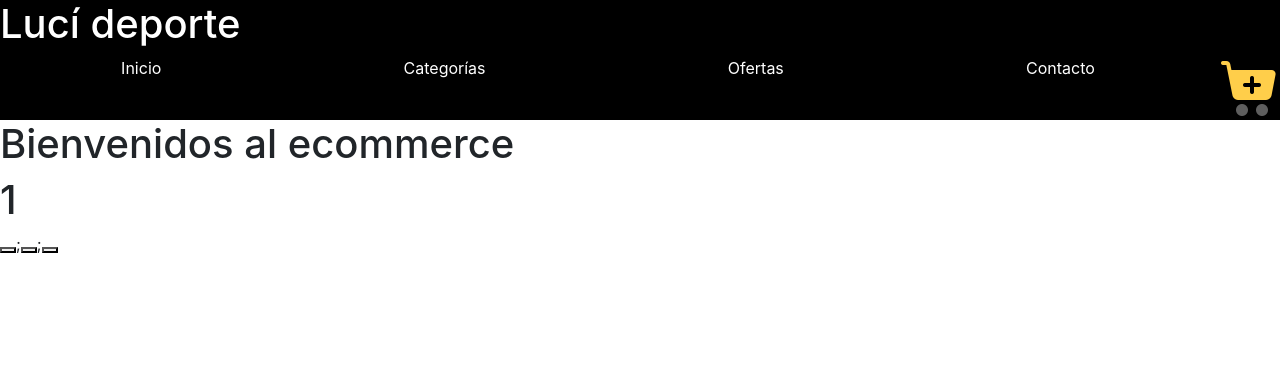
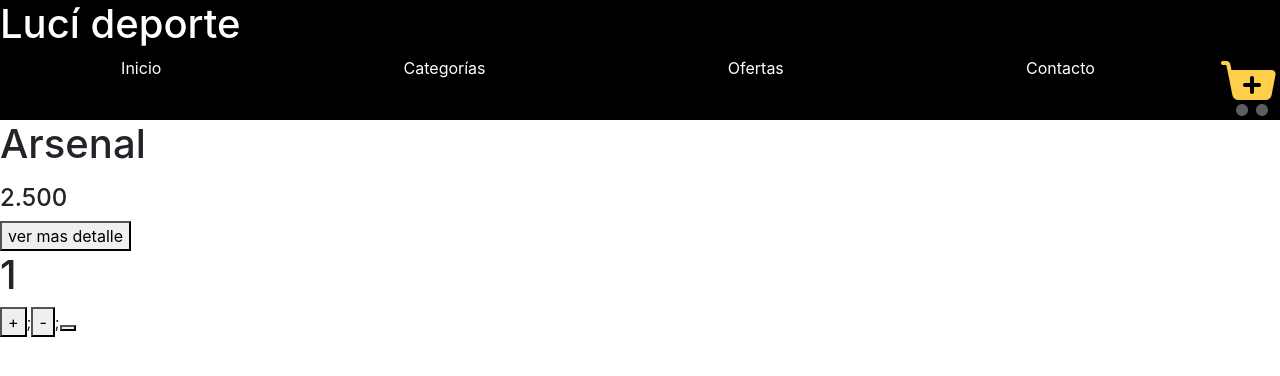
Before and after one commit to LeandroLlantada/ReactCurso, a React (Create React App) app: page / in a window 1280 px wide. Shown: the top 376 px of the page. Built offline with nearby package versions, Linux system fonts and the light colour scheme.

Commit message:
clase 5 y 6

```diff
--- a/src/components/ItemCount.js
+++ b/src/components/ItemCount.js
@@ -13,8 +13,8 @@
 
     return <>
       <h1>{contador}</h1>
-      <button onClick={() => onAdd()}></button>;
-      <button onClick={() => setContador(contador-1)}></button>;
+      <button onClick={() => onAdd()}>+</button>;
+      <button onClick={() => setContador(contador-1)}>-</button>;
       <button onClick={() => initial()}></button>
     </>
 }
--- a/src/components/Navbar.js
+++ b/src/components/Navbar.js
@@ -2,7 +2,7 @@
 import '../navbar.css';
 import CartWidget from './CartWidget';
 
-function navbar() {
+function Navbar() {
 
   return (
   <div className='estiloN'>
@@ -32,4 +32,4 @@
   );
 }
 
-export default navbar;
+export default Navbar;
--- a/src/components/itemListContainer.js
+++ b/src/components/itemListContainer.js
@@ -1,9 +1,37 @@
+import { useEffect, useState } from "react";
 
-function ItemListContainer({greetings}) {
+const productos = [
+  {
+    id:1,
+    nombre: "Arsenal",
+    stock: 25,
+    precio: 2500,
+  },
+  {
+    id:2,
+    nombre: "Real Madrid",
+    stock: 40,
+    precio: 2800,
+  },
+]
+
+const ItemList = (productos) => {
   return (
-    <h1> {greetings} </h1>
-  );
+    <>
+    {productos.map((item) => (<item key= {item.id} item={item} />))}
+    </>
+  )
 }
 
+const Item = ({ item }) => {
+  return (
+    <div>
+      <h1>Arsenal</h1>
+      <p></p>
+      <h4>2.500</h4>
+      <button>ver mas detalle</button>
+    </div>
+  );
+};
 
-export default ItemListContainer;
+export default Item;
```
Also changed, not shown: src/components/Item.js (added), src/components/ItemList.js (added).
